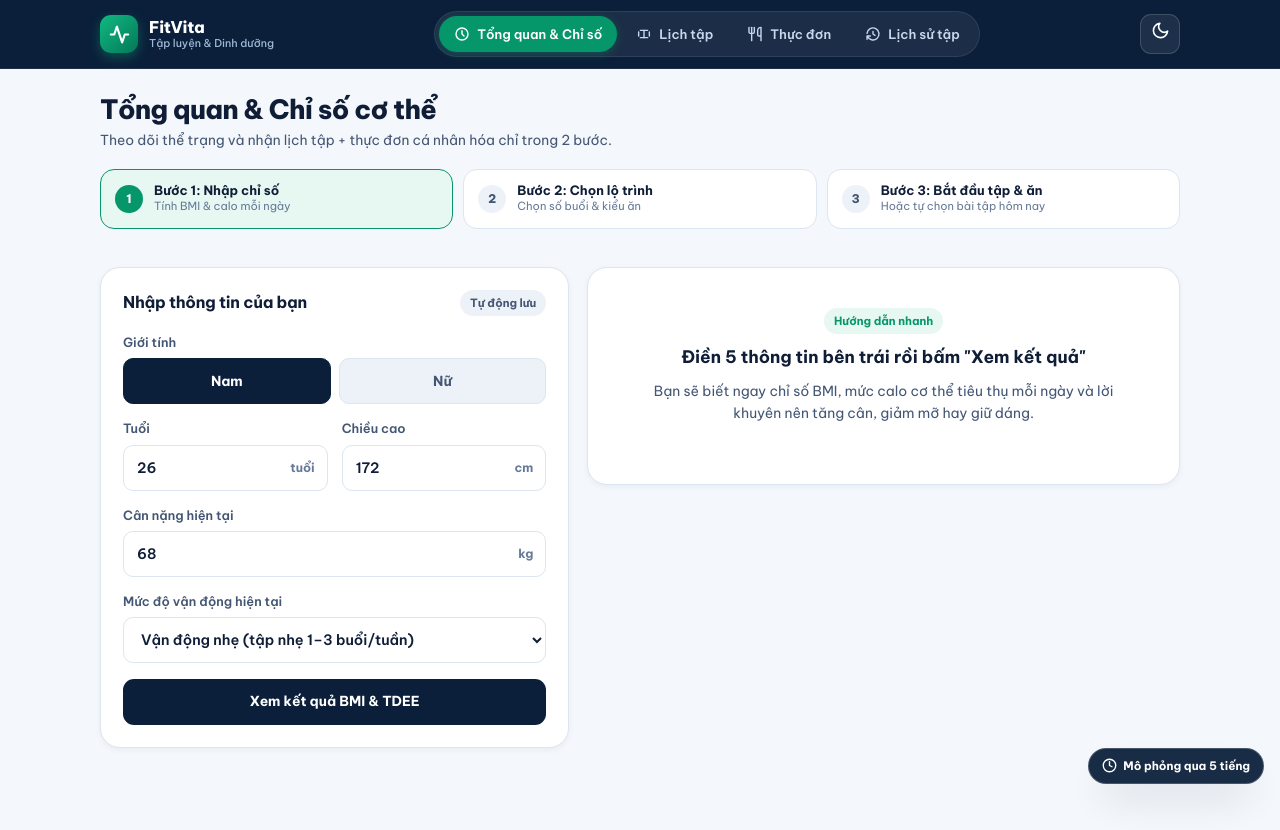
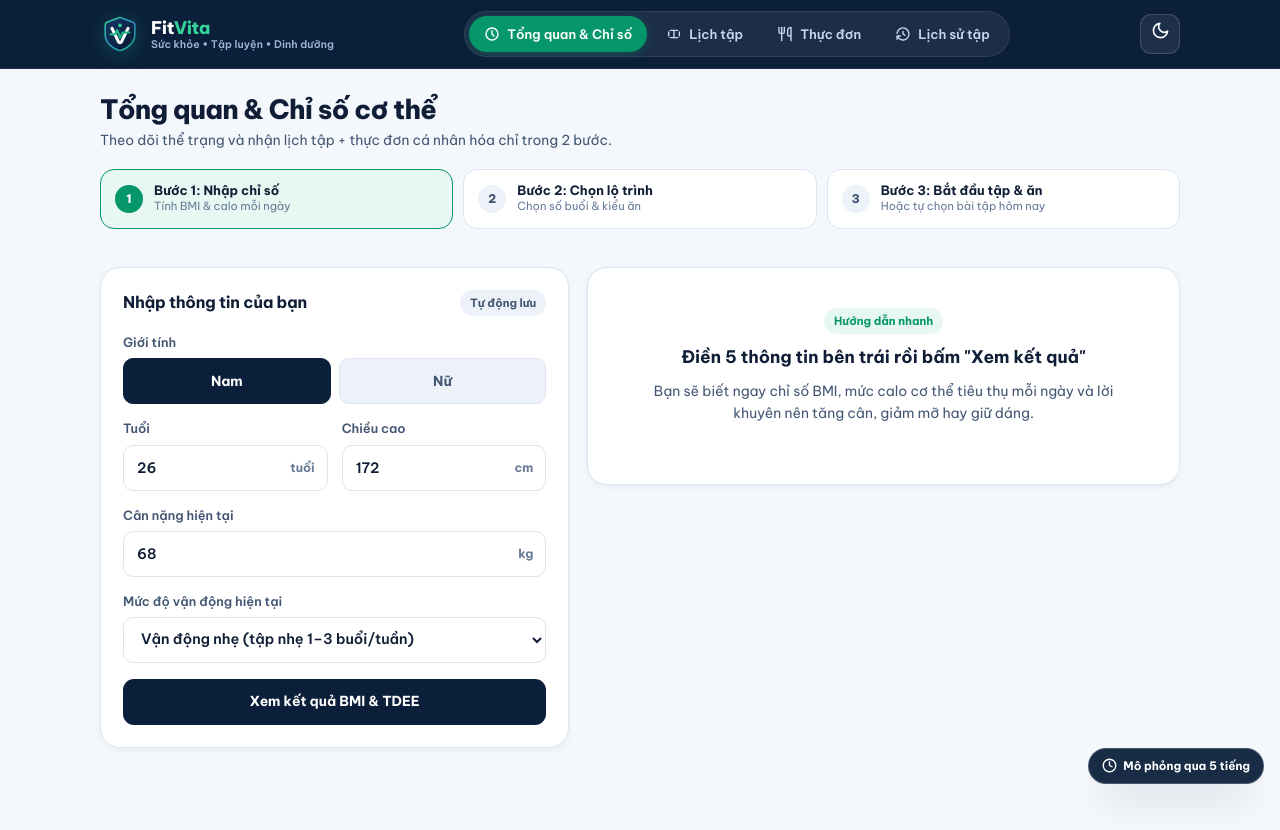
Before and after one commit to SynDepTrai/fitvita-health-tracker, a plain HTML site: page index.html in a window 1280 px wide. Drawn offline with Linux system fonts and the light colour scheme.

Commit message:
Add files via upload

```diff
--- a/index.html
+++ b/index.html
@@ -3,11 +3,15 @@
 <head>
   <meta charset="UTF-8" />
   <meta name="viewport" content="width=device-width, initial-scale=1.0" />
+  <meta name="theme-color" content="#0B1F3A" />
+  <meta name="description" content="FitVita — Đánh giá chỉ số cơ thể chuẩn Châu Á theo giới tính, lịch tập luyện cá nhân hóa và thực đơn dinh dưỡng 7 ngày." />
   <title>FitVita — Theo dõi Sức khỏe, Lịch tập &amp; Dinh dưỡng Cá nhân hóa</title>
+  <link rel="icon" type="image/svg+xml" href="favicon.svg" />
+  <link rel="apple-touch-icon" href="favicon.svg" />
   <link rel="preconnect" href="https://fonts.googleapis.com" />
   <link rel="preconnect" href="https://fonts.gstatic.com" crossorigin />
   <link href="https://fonts.googleapis.com/css2?family=Be+Vietnam+Pro:wght@400;500;600;700;800&display=swap" rel="stylesheet" />
-  <link rel="stylesheet" href="styles.css?v=2" />
+  <link rel="stylesheet" href="styles.css?v=3" />
 </head>
 <body>
   <div class="app-shell">
@@ -16,13 +20,31 @@
       <div class="container topbar-inner">
         <a href="#overview" class="brand" data-nav="overview" aria-label="FitVita Trang chủ">
           <span class="brand-mark" aria-hidden="true">
-            <svg width="21" height="21" viewBox="0 0 24 24" fill="none" stroke="currentColor" stroke-width="2.4" stroke-linecap="round" stroke-linejoin="round">
-              <path d="M22 12h-4l-3 9L9 3l-3 9H2" />
+            <svg width="38" height="38" viewBox="0 0 64 64" fill="none">
+              <defs>
+                <linearGradient id="hdr-bg" x1="6" y1="4" x2="58" y2="60" gradientUnits="userSpaceOnUse">
+                  <stop offset="0%" stop-color="#143A6B"/>
+                  <stop offset="100%" stop-color="#07162B"/>
+                </linearGradient>
+                <linearGradient id="hdr-em" x1="16" y1="14" x2="50" y2="52" gradientUnits="userSpaceOnUse">
+                  <stop offset="0%" stop-color="#34D399"/>
+                  <stop offset="100%" stop-color="#059669"/>
+                </linearGradient>
+                <linearGradient id="hdr-rim" x1="8" y1="6" x2="56" y2="58" gradientUnits="userSpaceOnUse">
+                  <stop offset="0%" stop-color="#34D399"/>
+                  <stop offset="55%" stop-color="#38BDF8" stop-opacity="0.7"/>
+                  <stop offset="100%" stop-color="#10B981"/>
+                </linearGradient>
+              </defs>
+              <path d="M32 4L54 12.2C55.8 12.9 57 14.6 57 16.5V31.5C57 45.4 46.8 55.6 33.4 59.6C32.5 59.9 31.5 59.9 30.6 59.6C17.2 55.6 7 45.4 7 31.5V16.5C7 14.6 8.2 12.9 10 12.2L32 4Z" fill="url(#hdr-bg)" stroke="url(#hdr-rim)" stroke-width="2.5"/>
+              <path d="M18.5 22.5L29.6 45.2C30.6 47.2 33.4 47.2 34.4 45.2L45.5 22.5" stroke="#FFFFFF" stroke-width="5.2" stroke-linecap="round" stroke-linejoin="round"/>
+              <path d="M16 32.5H23.5L27.4 25.5L32.2 38.5L36.2 29.5H48" stroke="url(#hdr-em)" stroke-width="3.6" stroke-linecap="round" stroke-linejoin="round"/>
+              <circle cx="32" cy="17.5" r="3" fill="#34D399"/>
             </svg>
           </span>
           <span class="brand-text">
-            <strong>FitVita</strong>
-            <small>Tập luyện &amp; Dinh dưỡng</small>
+            <strong>Fit<span class="brand-accent">Vita</span></strong>
+            <small>Sức khỏe • Tập luyện • Dinh dưỡng</small>
           </span>
         </a>
 
--- a/styles.css
+++ b/styles.css
@@ -133,20 +133,18 @@ button, input, select { font: inherit; color: inherit; }
 }
 
 .brand-mark {
-  width: 38px;
-  height: 38px;
-  border-radius: 11px;
-  background: linear-gradient(135deg, #10B981, #047857);
+  width: 40px;
+  height: 40px;
   display: grid;
   place-items: center;
-  color: #FFFFFF;
   flex-shrink: 0;
-  box-shadow: 0 4px 12px rgba(16, 185, 129, 0.35);
+  filter: drop-shadow(0 3px 10px rgba(16, 185, 129, 0.28));
 }
 
 .brand-text { display: flex; flex-direction: column; line-height: 1.15; }
-.brand-text strong { font-size: 1.08rem; font-weight: 800; letter-spacing: -0.02em; }
-.brand-text small { font-size: 0.72rem; color: #A0B8D6; font-weight: 500; }
+.brand-text strong { font-size: 1.16rem; font-weight: 800; letter-spacing: -0.025em; color: #FFFFFF; }
+.brand-accent { color: #34D399; }
+.brand-text small { font-size: 0.7rem; color: #A0B8D6; font-weight: 600; letter-spacing: 0.01em; }
 
 .desktop-nav {
   display: flex;
```
Also changed, not shown: favicon.svg (added).
